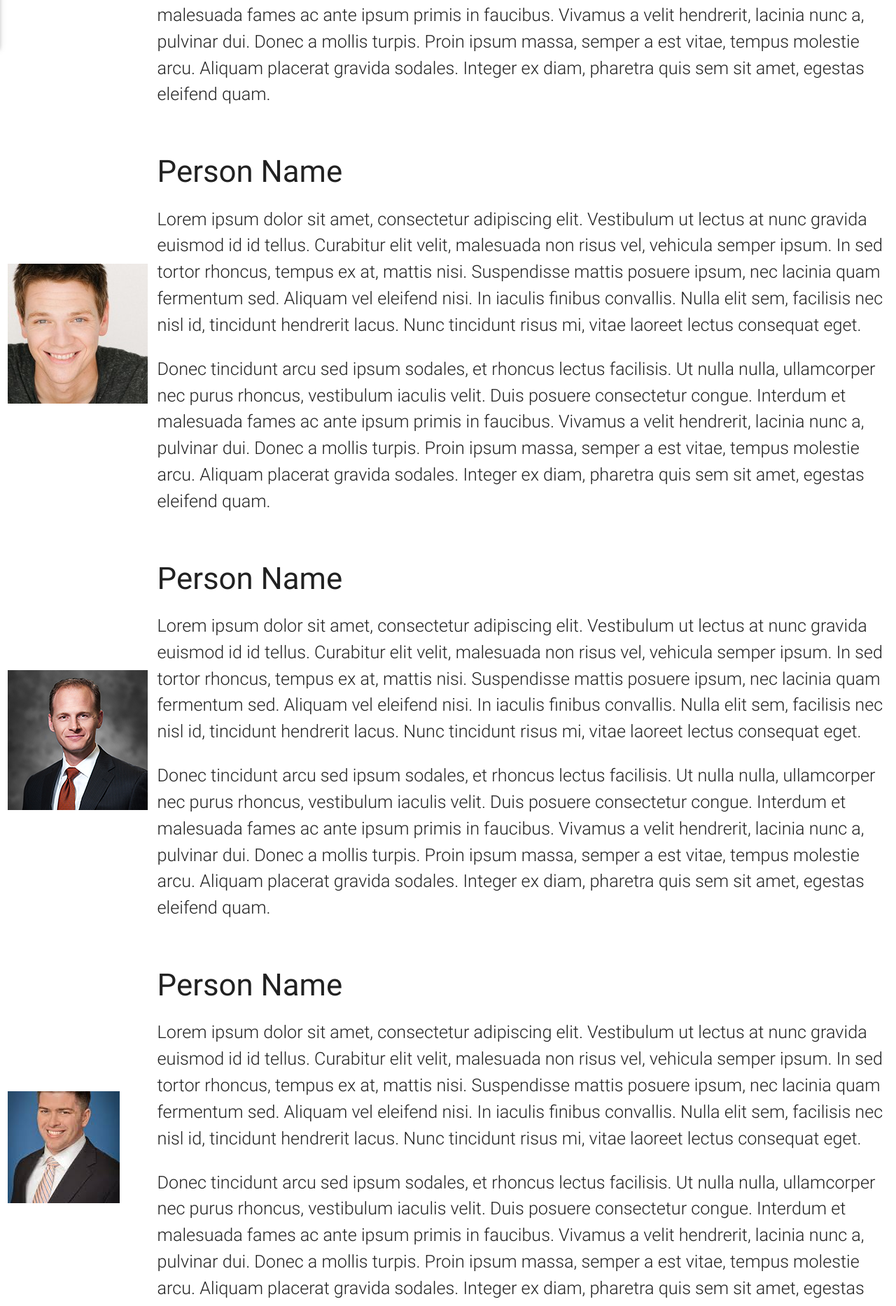
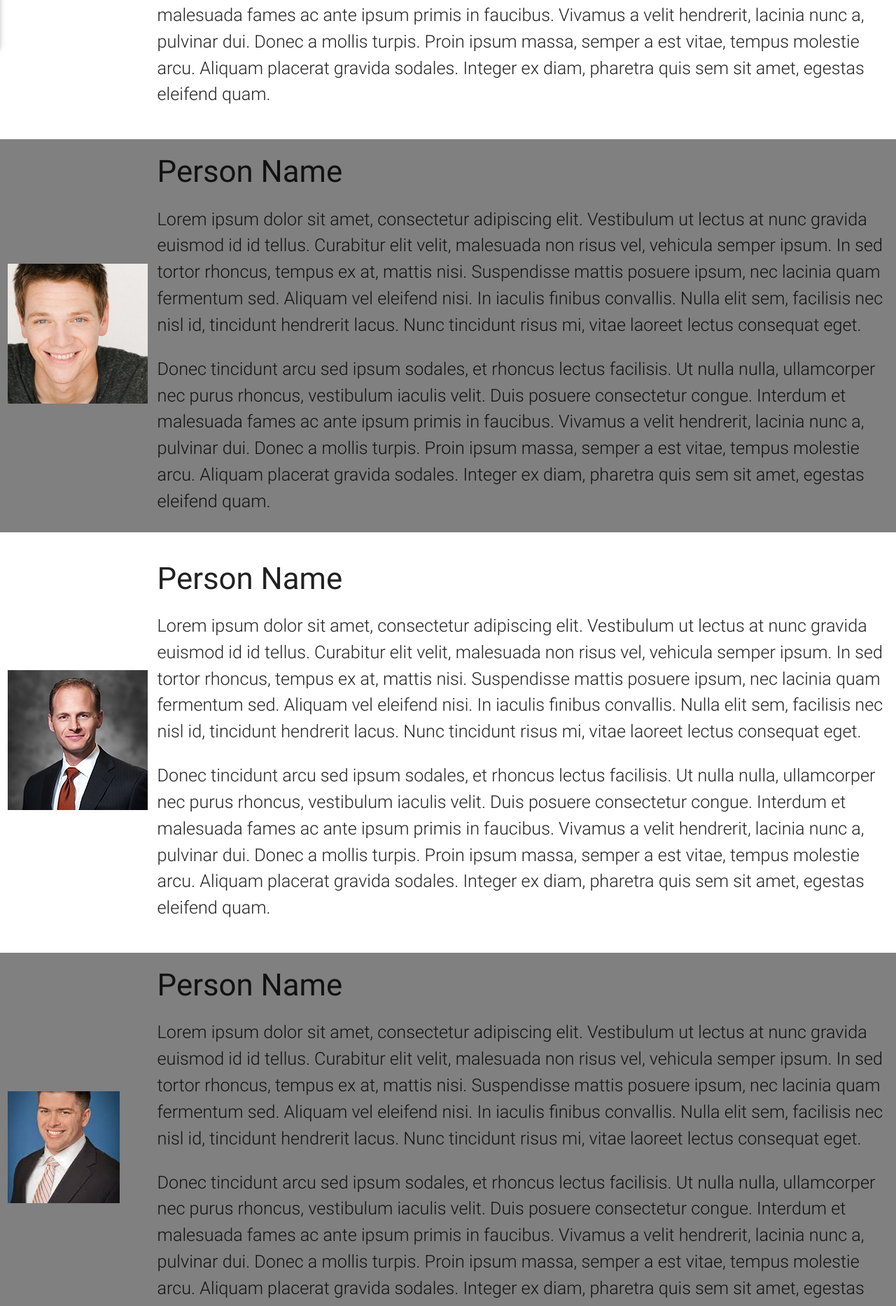
Before and after one commit to waffle-iron/thelinkscholars.github.io, a Jekyll site: the page built from people/index.html, in a window 1280 px wide. Shown: the part 891-2758 px from the top of the page at 70% size. Built offline with Jekyll 4.4.1, drawn with Linux system fonts in a browser that asks for light colours; nearby versions of some CDN libraries; Markdown is read by kramdown in place of the engine named in the settings.

Commit message:
Type in css

```diff
--- a/assets/css/global.css
+++ b/assets/css/global.css
@@ -6,4 +6,4 @@ nav ul a, nav .brand-logo, nav a{color:#333}
 .icon img{width:24px;height:24px}
 .icon.twitter img{width:29px; heigh:29px}
 a.icon:hover{filter:none}
-.person-description:nth(even){background:grey}
+.person-description:nth-child(even){background:grey}
```
